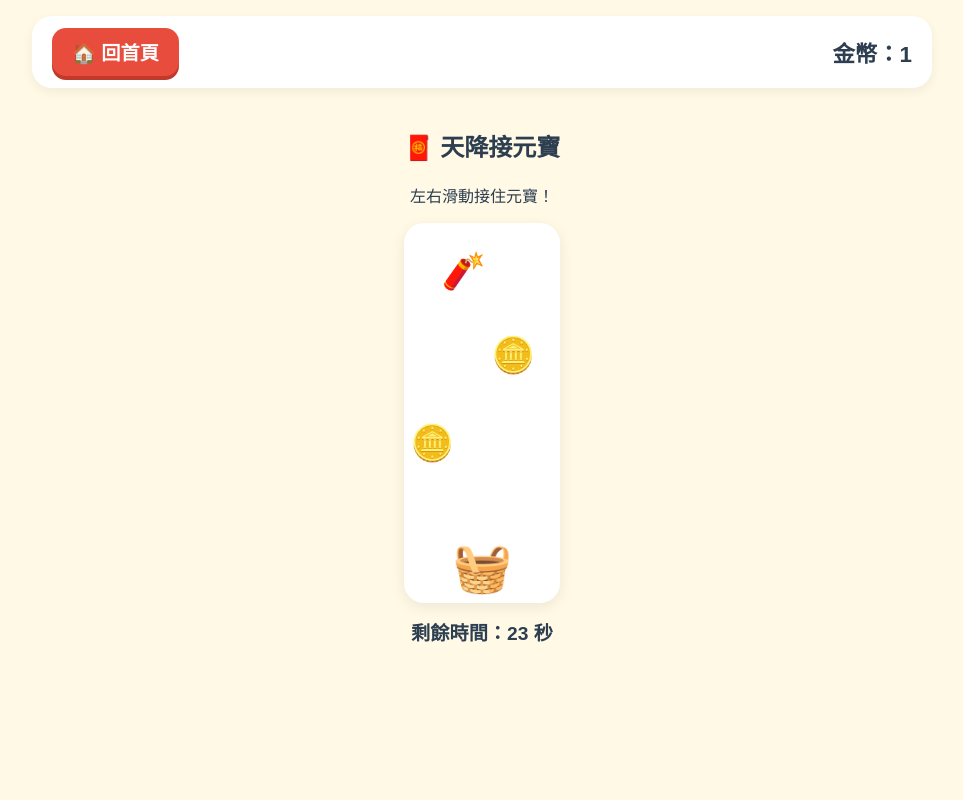
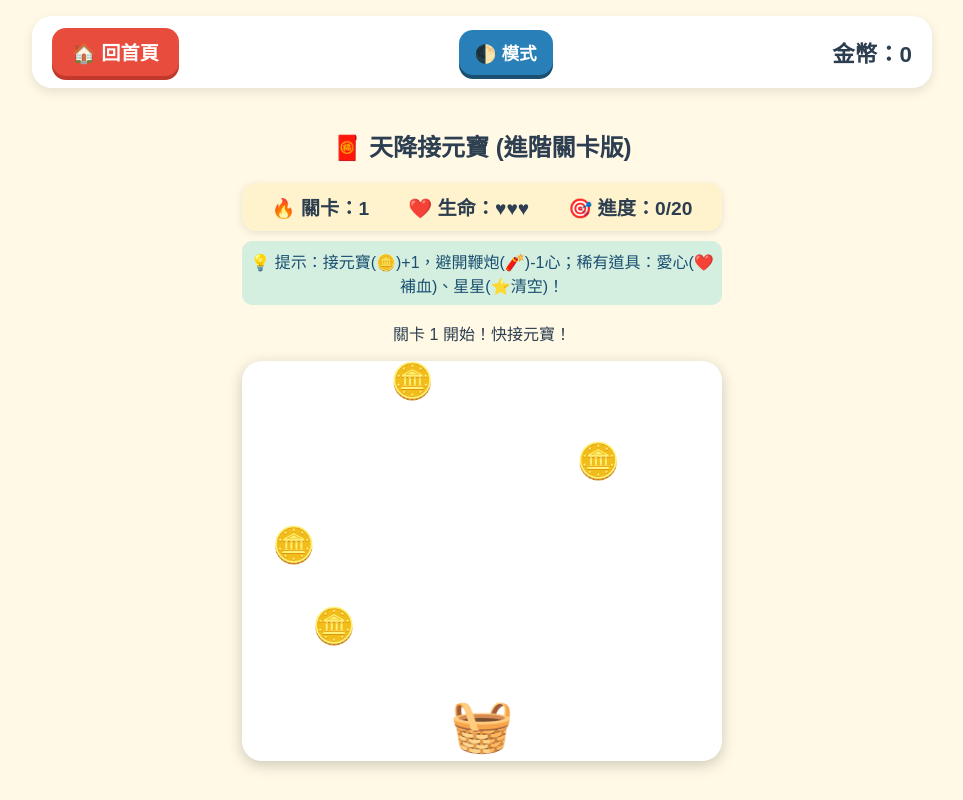
Before and after one commit to KS123454321/reaction-games, a plain HTML site: page catch-gold.html in a window 1280 px wide. Both pictures are taken after a click on the button "開始遊戲 ▶". Shown: the whole page, without its empty margins (158-1121 px from the left). Drawn offline with Linux system fonts and the light colour scheme.

Commit message:
Add files via upload

```diff
--- a/catch-gold.html
+++ b/catch-gold.html
@@ -6,21 +6,69 @@
     <title>天降接元寶 - 反應遊樂園</title>
     <link rel="stylesheet" href="style.css">
     <style>
-        .game-container { text-align: center; max-width: 450px; margin: 0 auto; position: relative; }
-        .play-area { width: 100%; height: 380px; background: #FFFFFF; border-radius: 20px; position: relative; overflow: hidden; margin: 15px 0; box-shadow: 0 4px 15px rgba(0,0,0,0.08); touch-action: none; }
-        .basket { width: 70px; height: 50px; position: absolute; bottom: 10px; left: 190px; font-size: 3rem; display: flex; align-items: center; justify-content: center; }
+        .game-container { text-align: center; max-width: 480px; margin: 0 auto; position: relative; }
+	/* 狀態列：獨立固定顏色，避免在深色模式下看不清楚 */
+        .status-bar {
+            display: flex;
+            justify-content: space-around;
+            background: #FFF3CD !important; /* 固定溫暖底色 */
+            color: #2C3E50 !important;       /* 固定深色字，確保清晰 */
+            padding: 10px;
+            border-radius: 14px;
+            font-size: 1.2rem;
+            font-weight: bold;
+            margin-bottom: 10px;
+            box-shadow: 0 2px 8px rgba(0,0,0,0.1);
+        }
+	.play-area {
+	    width: 100%;
+	    height: 400px;
+	    background: var(--play-area-bg); /* 👈 改成使用變數，會隨著黑白模式自動變色！ */
+	    color: var(--text-main);           /* 確保文字在深色時也是亮字 */
+	    border-radius: 20px;
+	    position: relative;
+	    overflow: hidden;
+	    margin: 10px 0;
+	    box-shadow: 0 4px 15px rgba(0,0,0,0.2);
+	    touch-action: none;
+	    cursor: pointer;
+	}
+        .basket { width: 90px; height: 50px; position: absolute; bottom: 10px; left: 190px; font-size: 3.2rem; display: flex; align-items: center; justify-content: center; }
         .item { position: absolute; font-size: 2.2rem; width: 40px; height: 40px; display: flex; align-items: center; justify-content: center; }
+	/* 提示列也同步調整 */
+        .tip-bar {
+            font-size: 1rem;
+            color: #1B4F72 !important;       /* 固定清晰深藍字 */
+            background: #D4EFDF !important;  /* 固定柔和綠底 */
+            padding: 8px;
+            border-radius: 10px;
+            margin-bottom: 10px;
+        }
+
     </style>
 </head>
 <body>
     <div class="top-nav">
         <button class="btn-home" onclick="exitToHome(isStarted)">🏠 回首頁</button>
+	<button class="btn-theme" onclick="toggleTheme()">🌓 模式</button>
         <div class="score-display">金幣：<span id="score">0</span></div>
     </div>
 
     <div class="game-container">
-        <h2>🧧 天降接元寶</h2>
-        <p id="msg">左右滑動接元寶，小心不要接到鞭炮！</p>
+        <h2>🧧 天降接元寶 (進階關卡版)</h2>
+
+        <!-- 狀態列：等級、生命值 -->
+        <div class="status-bar">
+            <div>🔥 關卡：<span id="level">1</span></div>
+            <div>❤️ 生命：<span id="lives">♥♥♥</span></div>
+            <div>🎯 進度：<span id="progress">0</span>/20</div>
+        </div>
+
+        <div class="tip-bar">
+            💡 提示：接元寶(🪙)+1，避開鞭炮(🧨)-1心；稀有道具：愛心(❤️補血)、星星(⭐清空)！
+        </div>
+
+        <p id="msg">左右滑動接住元寶，挑戰越來越快的速度！</p>
 
         <div id="config-box" style="margin: 10px 0;">
             <button class="btn-big" onclick="startGame()">開始遊戲 ▶</button>
@@ -29,25 +77,24 @@
         <div class="play-area" id="play-area" onmousemove="moveBasket(event)" ontouchmove="moveBasketTouch(event)">
             <div class="basket" id="basket">🧺</div>
         </div>
-
-        <div style="font-size: 1.2rem; font-weight: bold;">剩餘時間：<span id="time">25</span> 秒</div>
     </div>
 
     <script src="common.js"></script>
     <script>
-        let score = 0, timeLeft = 25, isStarted = false;
-        let gameTimer = null, dropTimer = null, clockTimer = null;
+        let score = 0, level = 1, lives = 3, progress = 0, isStarted = false;
+        let gameTimer = null, dropTimer = null;
         let basketX = 190;
+        let dropSpeed = 3.5; // 初始下落速度
+        let spawnInterval = 700; // 生成頻率
         const items = [];
 
         function startGame() {
-            score = 0;
-            timeLeft = 25;
-            isStarted = true;
-            document.getElementById('score').innerText = score;
-            document.getElementById('time').innerText = timeLeft;
+            score = 0; level = 1; lives = 3; progress = 0; isStarted = true;
+            dropSpeed = 3.5; spawnInterval = 700;
+
+            updateUI();
             document.getElementById('config-box').style.display = 'none';
-            document.getElementById('msg').innerText = '左右滑動接住元寶！';
+            document.getElementById('msg').innerText = '關卡 1 開始！快接元寶！';
 
             // 清除舊掉落物
             document.querySelectorAll('.item').forEach(el => el.remove());
@@ -55,39 +102,43 @@
 
             // 確保籃子重置在中間
             const area = document.getElementById('play-area');
-            basketX = (area.clientWidth - 70) / 2;
+            basketX = (area.clientWidth - 90) / 2;
             document.getElementById('basket').style.left = basketX + 'px';
 
-            // 清除所有舊的計時器
             if (gameTimer) clearInterval(gameTimer);
             if (dropTimer) clearInterval(dropTimer);
-            if (clockTimer) clearInterval(clockTimer);
 
-            // 1. 遊戲畫面與物理更新迴圈 (每 30 毫秒)
+            // 遊戲物理與更新迴圈 (每 30 毫秒)
             gameTimer = setInterval(() => {
                 if (isStarted) updateItems();
             }, 30);
 
-            // 2. 正常的一秒倒數計時器 (每 1000 毫秒)
-            clockTimer = setInterval(() => {
-                if (!isStarted) return;
-                timeLeft--;
-                document.getElementById('time').innerText = timeLeft;
-                if (timeLeft <= 0) {
-                    endGame();
-                }
-            }, 1000);
+            // 掉落物生成器
+            resetDropTimer();
+        }
 
-            // 3. 掉落物生成器 (每 650 毫秒)
-            dropTimer = setInterval(spawnItem, 650);
+        function resetDropTimer() {
+            if (dropTimer) clearInterval(dropTimer);
+            dropTimer = setInterval(spawnItem, spawnInterval);
+        }
+
+        function updateUI() {
+            document.getElementById('score').innerText = score;
+            document.getElementById('level').innerText = level;
+            document.getElementById('progress').innerText = progress;
+
+            let hearts = '';
+            for (let i = 0; i < lives; i++) hearts += '♥';
+            for (let i = lives; i < 3; i++) hearts += '♡';
+            document.getElementById('lives').innerText = hearts;
         }
 
         function moveBasket(e) {
             if (!isStarted) return;
             const area = document.getElementById('play-area');
             const rect = area.getBoundingClientRect();
-            basketX = e.clientX - rect.left - 35;
-            basketX = Math.max(0, Math.min(area.clientWidth - 70, basketX));
+            basketX = e.clientX - rect.left - 45;
+            basketX = Math.max(-20, Math.min(area.clientWidth - 70, basketX));
             document.getElementById('basket').style.left = basketX + 'px';
         }
 
@@ -95,18 +146,39 @@
             if (!isStarted) return;
             const area = document.getElementById('play-area');
             const rect = area.getBoundingClientRect();
-            basketX = e.touches[0].clientX - rect.left - 35;
-            basketX = Math.max(0, Math.min(area.clientWidth - 70, basketX));
+            basketX = e.touches[0].clientX - rect.left - 45;
+            basketX = Math.max(-20, Math.min(area.clientWidth - 70, basketX));
             document.getElementById('basket').style.left = basketX + 'px';
         }
 
-        function spawnItem() {
+	function spawnItem() {
             if (!isStarted) return;
             const area = document.getElementById('play-area');
-            const isBomb = Math.random() < 0.25;
+
+            // 💡 這裡可以直接設定每個道具的權重（總和 100 最好算）
+            const chances = [
+                { type: 'coin', emoji: '🪙', weight: 75 }, // 75%
+                { type: 'bomb', emoji: '🧨', weight: 23 }, // 23%
+                { type: 'heart', emoji: '❤️', weight: 1 }, // 1%
+                { type: 'star', emoji: '⭐', weight: 1 }  // 1%
+            ];
+
+            // 自動計算總權重
+            const totalWeight = chances.reduce((sum, item) => sum + item.weight, 0);
+            let randomNum = Math.random() * totalWeight;
+
+            let selected = chances[0];
+            for (let item of chances) {
+                if (randomNum < item.weight) {
+                    selected = item;
+                    break;
+                }
+                randomNum -= item.weight;
+            }
+
             const elem = document.createElement('div');
             elem.className = 'item';
-            elem.innerText = isBomb ? '🧨' : '🪙';
+            elem.innerText = selected.emoji;
 
             const maxX = area.clientWidth - 40;
             const x = Math.random() * Math.max(10, maxX);
@@ -114,7 +186,7 @@
             elem.style.top = '0px';
             area.appendChild(elem);
 
-            items.push({ el: elem, x: x, y: 0, isBomb: isBomb });
+            items.push({ el: elem, x: x, y: 0, type: selected.type });
         }
 
         function updateItems() {
@@ -123,49 +195,85 @@
 
             for (let i = items.length - 1; i >= 0; i--) {
                 let item = items[i];
-                item.y += 4; // 下落速度
+                item.y += dropSpeed;
                 item.el.style.top = item.y + 'px';
 
-                // 判斷是否掉落到籃子的高度區間
                 const itemBottom = item.y + 40;
                 const catchLine = areaHeight - 85;
 
                 if (itemBottom >= catchLine && item.y <= areaHeight - 30) {
-                    // 檢查水平範圍是否有對準籃子
-                    if (item.x + 20 >= basketX - 10 && item.x + 20 <= basketX + 80) {
-                        if (item.isBomb) {
-                            score = Math.max(0, score - 5);
-                            playSound('bad');
-                        } else {
-                            score += 1;
-                            playSound('good');
-                        }
-                        document.getElementById('score').innerText = score;
+                    if (item.x + 20 >= basketX - 15 && item.x + 20 <= basketX + 105) {
+                        handleCatch(item.type);
                         item.el.remove();
                         items.splice(i, 1);
                         continue;
                     }
                 }
 
-                // 掉出畫面底部移除
                 if (item.y > areaHeight - 20) {
+                    // 只有元寶漏接才會扣生命值
+                    if (item.type === 'coin') {
+                        lives--;
+                        playSound('bad');
+                        updateUI();
+                        if (lives <= 0) {
+                            endGame();
+                            return;
+                        }
+                    }
                     item.el.remove();
                     items.splice(i, 1);
                 }
             }
         }
 
+        function handleCatch(type) {
+            if (type === 'coin') {
+                score += 1;
+                progress += 1;
+                playSound('good');
+
+                if (progress >= 20) {
+                    levelUp();
+                }
+            } else if (type === 'bomb') {
+                lives--;
+                playSound('bad');
+                if (lives <= 0) {
+                    endGame();
+                    return;
+                }
+            } else if (type === 'heart') {
+                lives = Math.min(3, lives + 1);
+                playSound('good');
+            } else if (type === 'star') {
+                items.forEach(item => item.el.remove());
+                items.length = 0;
+                playSound('good');
+            }
+            updateUI();
+        }
+
+        function levelUp() {
+            level++;
+            progress = 0;
+            dropSpeed += 0.8;
+            spawnInterval = Math.max(350, spawnInterval - 60);
+            resetDropTimer();
+
+            document.getElementById('msg').innerText = `🎉 恭喜晉級到 LEVEL ${level}！速度加快了！`;
+        }
+
         function endGame() {
             isStarted = false;
             clearInterval(gameTimer);
             clearInterval(dropTimer);
-            clearInterval(clockTimer);
 
             document.querySelectorAll('.item').forEach(el => el.remove());
             items.length = 0;
 
             let isNewBest = saveHighScore('gold', score);
-            document.getElementById('msg').innerHTML = `時間到！總得分：<b>${score}</b> 分 ${isNewBest ? '🎉 創新紀錄！' : ''}`;
+            document.getElementById('msg').innerHTML = `遊戲結束！達到 <b>LEVEL ${level}</b>，總得分：<b>${score}</b> 分 ${isNewBest ? '🎉 創新紀錄！' : ''}`;
             document.getElementById('config-box').style.display = 'block';
         }
     </script>
--- a/common.js
+++ b/common.js
@@ -51,3 +51,28 @@ function exitToHome(isPlaying = false) {
         window.location.href = "index.html";
     }
 }
+
+// 初始化主題（網頁載入時檢查玩家上一次的選擇）
+function initTheme() {
+    const savedTheme = localStorage.getItem('site_theme') || 'light';
+    if (savedTheme === 'dark') {
+        document.documentElement.setAttribute('data-theme', 'dark');
+    } else {
+        document.documentElement.removeAttribute('data-theme');
+    }
+}
+
+// 切換主題並儲存
+function toggleTheme() {
+    const currentTheme = document.documentElement.getAttribute('data-theme');
+    if (currentTheme === 'dark') {
+        document.documentElement.removeAttribute('data-theme');
+        localStorage.setItem('site_theme', 'light');
+    } else {
+        document.documentElement.setAttribute('data-theme', 'dark');
+        localStorage.setItem('site_theme', 'dark');
+    }
+}
+
+// 每次網頁打開時自動執行主題套用
+window.addEventListener('DOMContentLoaded', initTheme);
--- a/style.css
+++ b/style.css
@@ -1,11 +1,25 @@
+/*預設：護眼暖米黃模式*/
 :root {
-    --bg-color: #FFF9E6;      /* 護眼暖米黃 */
+    --bg-color: #FFF9E6;      /* 溫暖護眼米黃 */
     --card-bg: #FFFFFF;
     --text-main: #2C3E50;
-    --primary: #FF9F1C;       /* 活力橘 */
-    --success: #27AE60;       /* 確認綠 */
-    --danger: #E74C3C;        /* 警告紅 */
-    --info: #2980B9;          /* 資訊藍 */
+    --play-area-bg: #FFFFFF;  /* 遊戲區背景 */
+    --primary: #FF9F1C;
+    --success: #27AE60;
+    --danger: #E74C3C;
+    --info: #2980B9;
+}
+
+/* 深色 (黑色) 模式 */
+[data-theme="dark"] {
+    --bg-color: #121212;      /* 沉浸純黑/深灰背景 */
+    --card-bg: #1E1E1E;       /* 卡片深色 */
+    --text-main: #E0E0E0;     /* 柔和白字（避免純白刺眼） */
+    --play-area-bg: #181818;  /* 遊戲區深色 */
+    --primary: #F39C12;
+    --success: #2ECC71;
+    --danger: #E74C3C;
+    --info: #3498DB;
 }
 
 * {
@@ -24,6 +38,7 @@ body {
     flex-direction: column;
     align-items: center;
     min-height: 100vh;
+    transition: background-color 0.3s, color 0.3s;
 }
 
 /* 遊戲內通用的頂部導覽列 */
@@ -36,7 +51,7 @@ body {
     background: var(--card-bg);
     padding: 12px 20px;
     border-radius: 20px;
-    box-shadow: 0 4px 12px rgba(0,0,0,0.06);
+    box-shadow: 0 4px 12px rgba(0,0,0,0.1);
     margin-bottom: 20px;
 }
 
@@ -50,12 +65,19 @@ body {
     border-radius: 14px;
     cursor: pointer;
     box-shadow: 0 4px 0 #C0392B;
-    transition: transform 0.1s;
 }
 
-.btn-home:active {
-    transform: translateY(3px);
-    box-shadow: 0 1px 0 #C0392B;
+/* 主題切換按鈕樣式 */
+.btn-theme {
+    background-color: var(--info);
+    color: white;
+    border: none;
+    padding: 10px 16px;
+    font-size: 1.1rem;
+    font-weight: bold;
+    border-radius: 14px;
+    cursor: pointer;
+    box-shadow: 0 4px 0 #1B4F72;
 }
 
 .score-display {
@@ -75,11 +97,4 @@ body {
     border-radius: 50px;
     cursor: pointer;
     box-shadow: 0 6px 0 #1E8449;
-    transition: transform 0.1s;
-    margin: 10px;
 }
-
-.btn-big:active {
-    transform: translateY(4px);
-    box-shadow: 0 2px 0 #1E8449;
-}
```
Also changed, not shown: index.html (+6 -1 lines).
